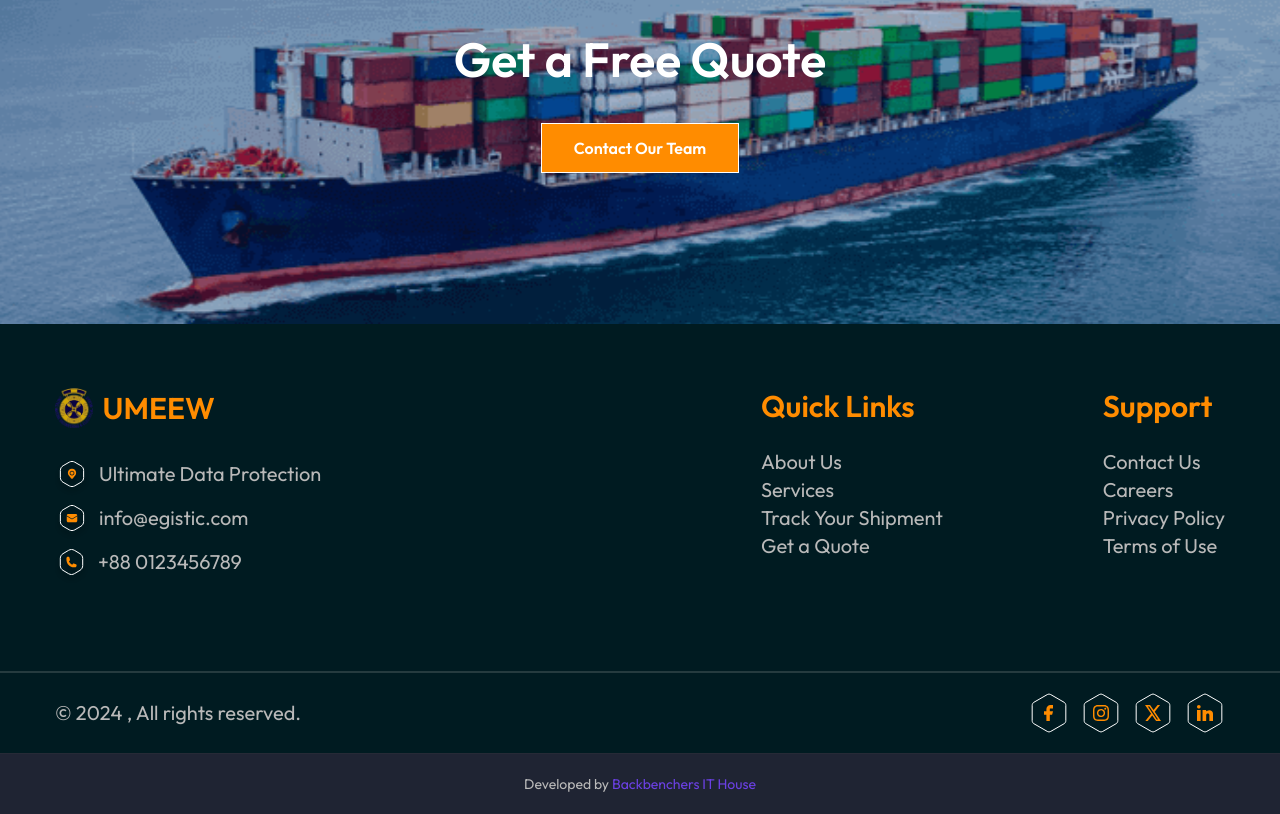
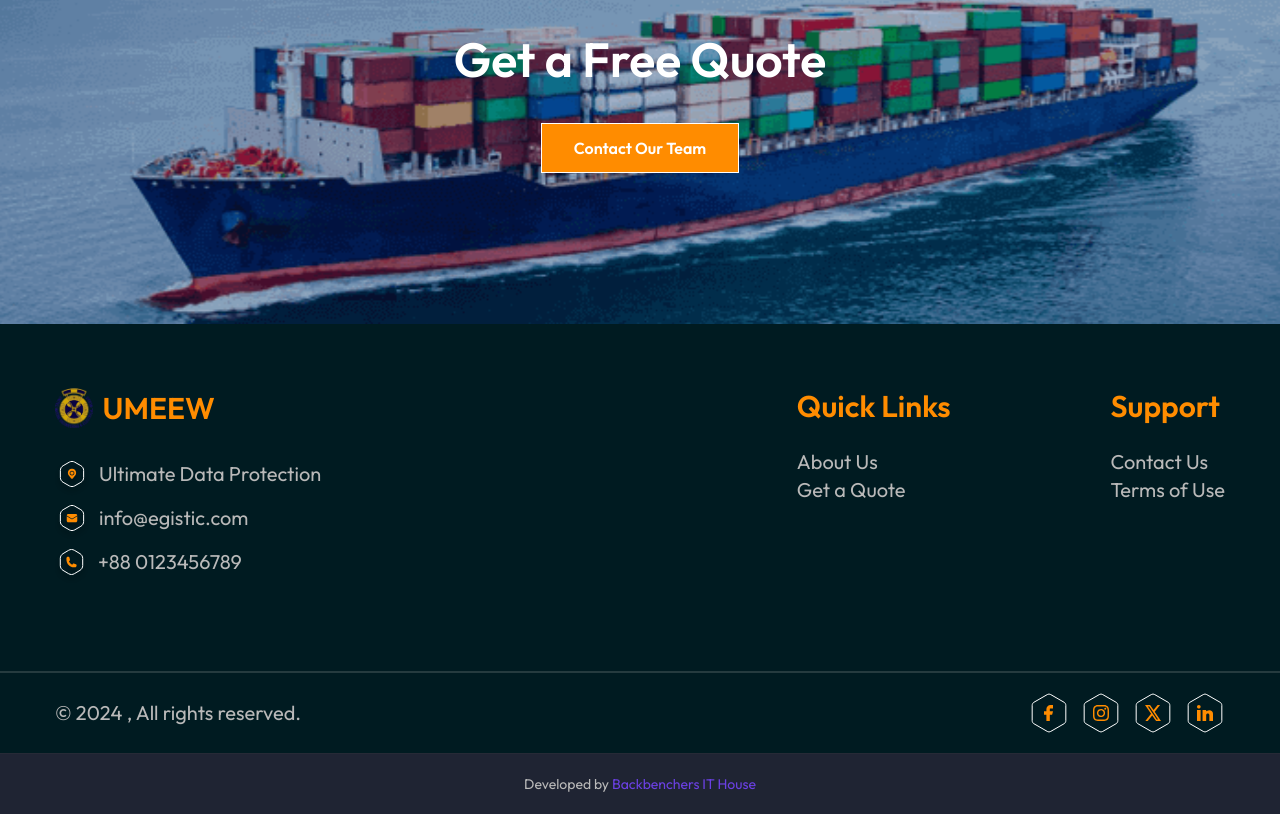
Before and after one commit to BackBenchersItHouse/Umeew-maritime, a React (Vite) app: page / in a window 1280 px wide. Shown: the part 2690-3504 px from the top of the page. Built offline with nearby package versions, Linux system fonts and the light colour scheme.

Commit message:
added links

```diff
--- a/src/components/Shared/Footer.jsx
+++ b/src/components/Shared/Footer.jsx
@@ -65,12 +65,6 @@ const Footer = () => {
                   <Link to="/about-us">About Us</Link>
                 </li>
                 <li onClick={scrollToTop}>
-                  <Link to="/service/ship-chandlery">Services</Link>
-                </li>
-                <li onClick={scrollToTop}>
-                  <Link to="/">Track Your Shipment</Link>
-                </li>
-                <li onClick={scrollToTop}>
                   <Link to="/">Get a Quote</Link>
                 </li>
               </ul>
@@ -83,12 +77,6 @@ const Footer = () => {
               <ul>
                 <li onClick={scrollToTop}>
                   <Link to="/contact-us">Contact Us</Link>
-                </li>
-                <li onClick={scrollToTop}>
-                  <Link to="/careers">Careers</Link>
-                </li>
-                <li onClick={scrollToTop}>
-                  <Link to="/privacy-policy">Privacy Policy</Link>
                 </li>
                 <li onClick={scrollToTop}>
                   <Link to="/terms-of-us">Terms of Use</Link>
@@ -121,16 +109,16 @@ const Footer = () => {
           <section className="max-w-[1170px] mx-auto px-5 md:px-0 flex flex-col-reverse sm:flex-row gap-5 justify-between items-center my-5">
             <p>&#169; 2024 , All rights reserved.</p>
             <div className="md:flex gap-3 items-center hidden">
-              <Link className="hover:translate-y-1 duration-500" to="/">
+              <Link className="hover:translate-y-1 duration-500" to="https://www.facebook.com/unitedmarinecare">
                 <img src={fb} alt="Facebook icon" />
               </Link>
-              <Link className="hover:translate-y-1 duration-500" to="/">
+              <Link className="hover:translate-y-1 duration-500" to="https://www.instagram.com/umeew2024/">
                 <img src={ig} alt="Instagram icon" />
               </Link>
-              <Link className="hover:translate-y-1 duration-500" to="/">
+              <Link className="hover:translate-y-1 duration-500" to="https://twitter.com/marine_wor9861">
                 <img src={x} alt="X icon" />
               </Link>
-              <Link className="hover:translate-y-1 duration-500" to="/">
+              <Link className="hover:translate-y-1 duration-500" to="https://www.linkedin.com/company/100919519/admin/feed/posts/">
                 <img src={linkedin} alt="LinkedIn icon" />
               </Link>
             </div>
```
